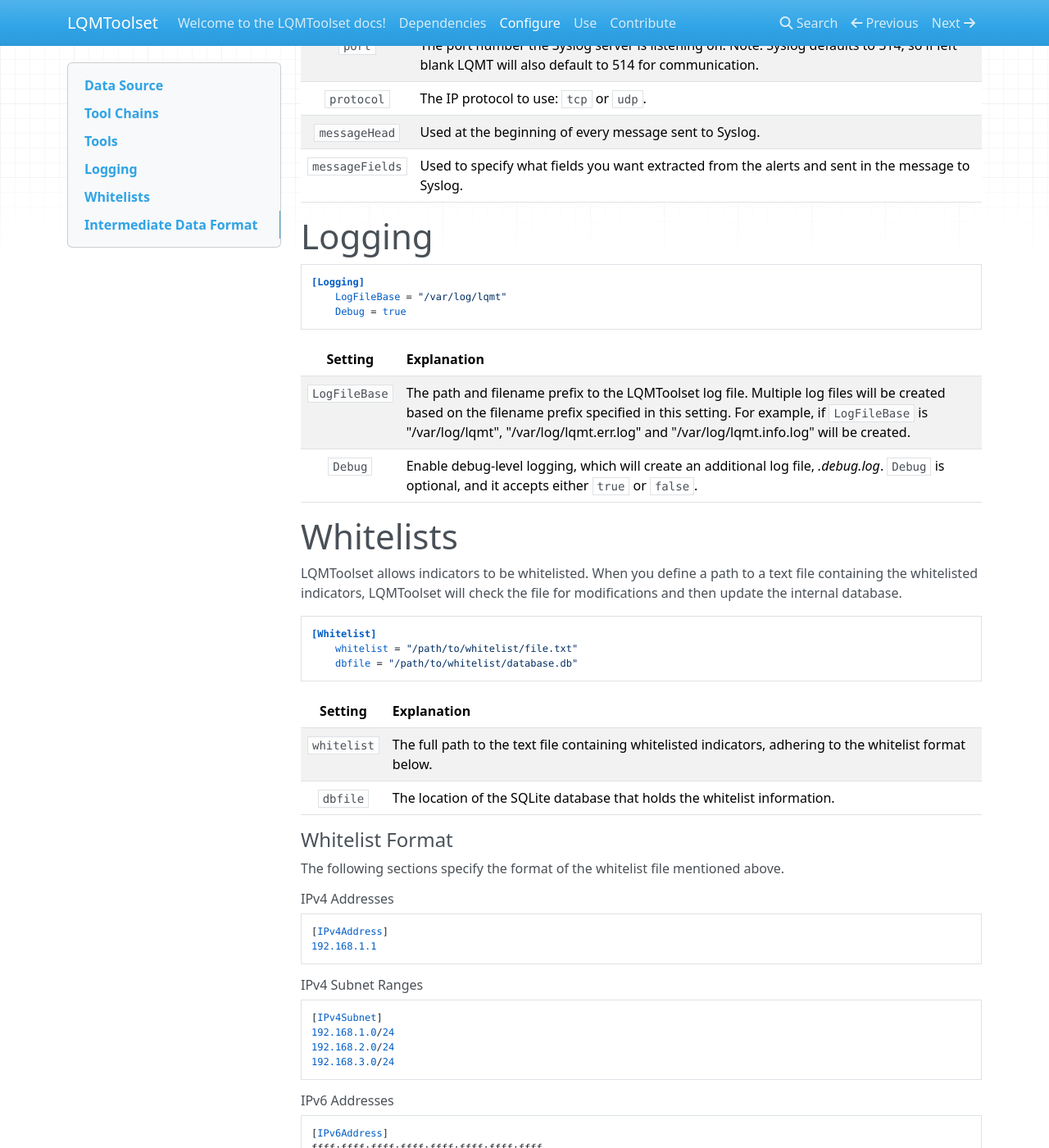
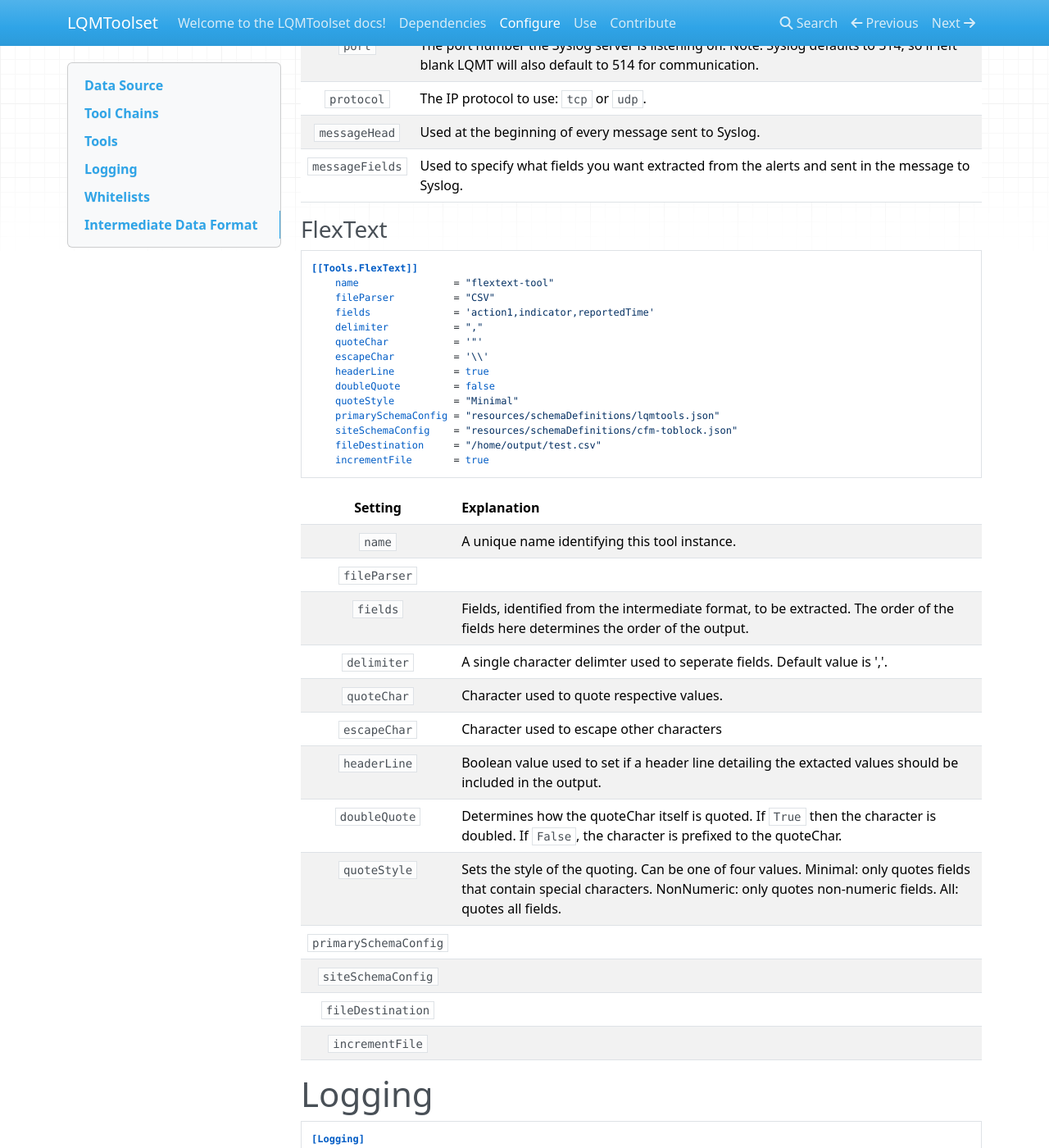
Before and after one commit to anl-cyberscience/LQMToolset, an MkDocs documentation site: the page built from docs/configure.md, in a window 1280 px wide and 1400 px high, scrolled down 6573 px. Shown: the whole window at 82% size. Built offline with MkDocs 1.6.1, drawn with Linux system fonts in a browser that asks for light colours; nearby versions of some CDN libraries; old or Windows-style settings are respelled for this version of MkDocs; some of the changed text lies outside the part shown.

Commit message:
Documentation
-Added additional docstrings to to_flextext\tool.py
-Started adding documentation for flextext to configue.md

```diff
--- a/docs/configure.md
+++ b/docs/configure.md
@@ -48,7 +48,7 @@
 
 Setting              | Explanation
 :------------------: | :----------
-`name`               | A unique name identifying this device.
+`name`               | A unique name identifying this tool instance.
 `api_key`            | The API key retrieved from the Palo Alto device for remote access.
 `api_username`       | A username with with API access/privileges to the Palo Alto device.
 `api_password`       | The corresponding password to the username listed above.
@@ -129,7 +129,7 @@
 
 Setting                 | Explanation
 :---------------------: | :----------
-`name`                  | A unique name identifying this device.
+`name`                  | A unique name identifying this tool instance.
 `hostname`              | The Checkpoint device's hostname or IP address.
 `port`                  | The port number through which to connect via SSH.
 `username`              | The username with which to login to the Checkpoint device.
@@ -164,7 +164,7 @@
 
 Setting              | Explanation
 :------------------: | :----------
-`name`               | A unique name identifying this device.
+`name`               | A unique name identifying this tool instance.
 `host`               | The hostname or IP address of the ArcSight device.
 `port`               | The port number on which the ArcSight device is listening.
 `protocol`           | The IP protocol to use: `tcp` or `udp`.
@@ -181,7 +181,7 @@
 
 Setting | Explanation
 :-----: | :----------
-`name`  | A unique name identifying this device.
+`name`  | A unique name identifying this tool instance.
 
 ### Syslog
 The Syslog tool is used to log information to remote Syslog servers.
@@ -202,12 +202,45 @@
 
 Setting         | Explanation
 :-------------: | :-----------
-`name`          | A unique name identifying this device.
+`name`          | A unique name identifying this tool instance.
 `host`          | The hostname or IP address of the remote syslog server.
 `port`          | The port number the Syslog server is listening on. Note: Syslog defaults to 514, so if left blank LQMT will also default to 514 for   communication.
 `protocol`      | The IP protocol to use: `tcp` or `udp`.
 `messageHead`   | Used at the beginning of every message sent to Syslog.
 `messageFields` | Used to specify what fields you want extracted from the alerts and sent in the message to Syslog.
+
+### FlexText
+
+    [[Tools.FlexText]]
+        name                = "flextext-tool"
+        fileParser          = "CSV"
+        fields              = 'action1,indicator,reportedTime'
+        delimiter           = ","
+        quoteChar           = '"'
+        escapeChar          = '\\'
+        headerLine          = true
+        doubleQuote         = false
+        quoteStyle          = "Minimal"
+        primarySchemaConfig = "resources/schemaDefinitions/lqmtools.json"
+        siteSchemaConfig    = "resources/schemaDefinitions/cfm-toblock.json"
+        fileDestination     = "/home/output/test.csv"
+        incrementFile       = true
+
+Setting               | Explanation
+:-------------------: | :-----------
+`name`                | A unique name identifying this tool instance.
+`fileParser`          |
+`fields`              | Fields, identified from the intermediate format, to be extracted. The order of the fields here determines the order of the output.
+`delimiter`           | A single character delimter used to seperate fields. Default value is ','.
+`quoteChar`           | Character used to quote respective values.
+`escapeChar`          | Character used to escape other characters
+`headerLine`          | Boolean value used to set if a header line detailing the extacted values should be included in the output.
+`doubleQuote`         | Determines how the quoteChar itself is quoted. If `True` then the character is doubled. If `False`, the character is prefixed to the quoteChar.
+`quoteStyle`          | Sets the style of the quoting. Can be one of four values. Minimal: only quotes fields that contain special characters. NonNumeric: only quotes non-numeric fields. All: quotes all fields.
+`primarySchemaConfig` |
+`siteSchemaConfig`    |
+`fileDestination`     |
+`incrementFile`       |
 
 # Logging
 
```
Also changed, not shown: 1 other file.
